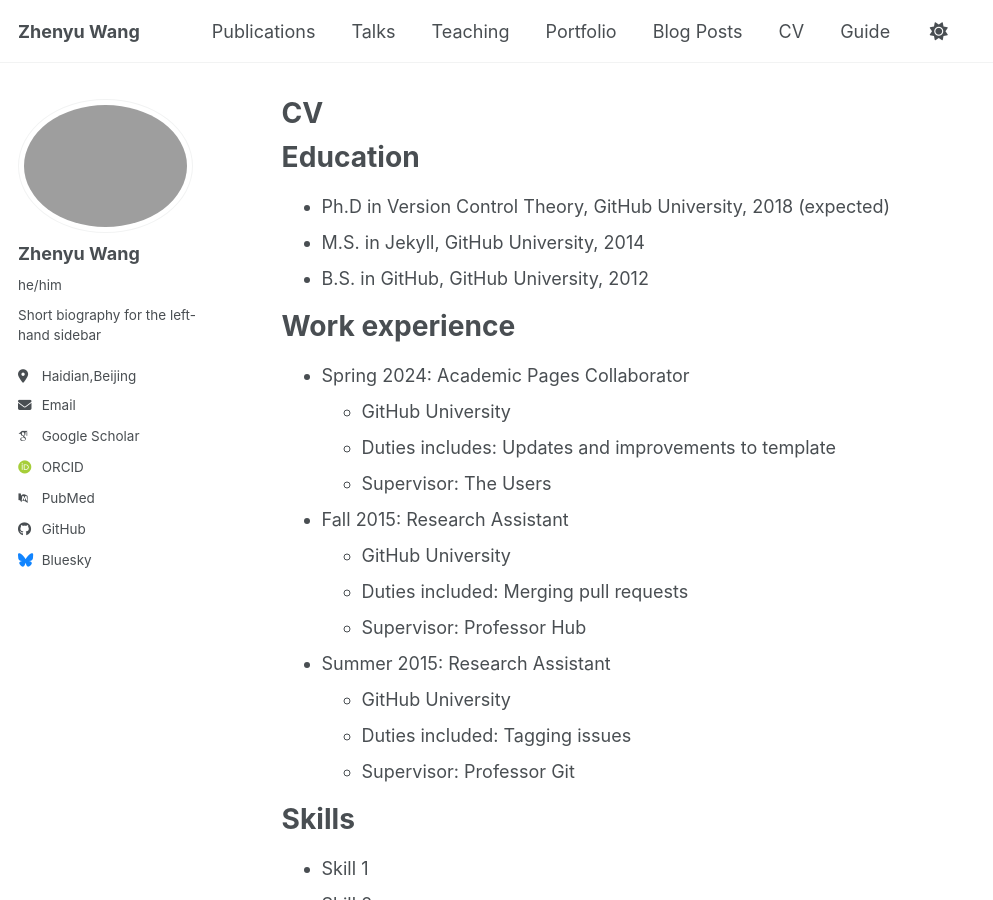
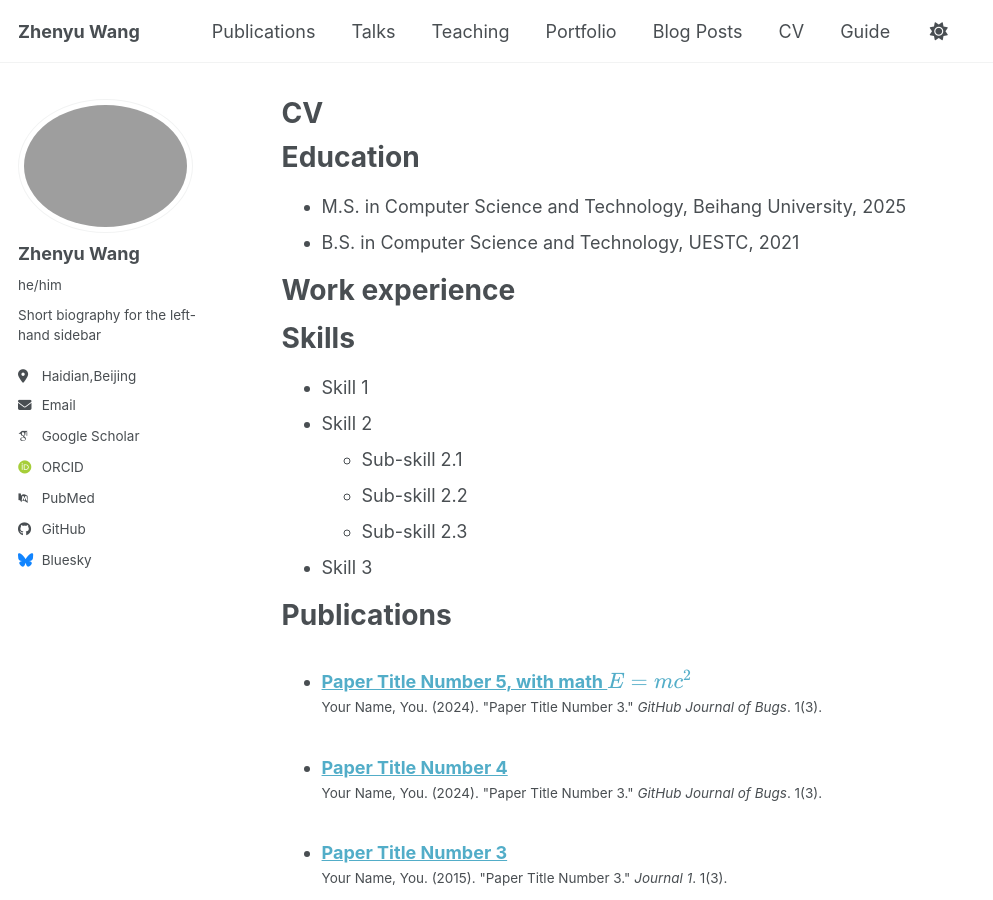
Before and after one commit to xingfenyizhen/xingfenyizhen.github.io, a Jekyll site: the page built from _pages/cv.md, in a window 1280 px wide and 900 px high. Shown: the whole window, without its empty margins (0-993 px from the left). Built offline with Jekyll 4.4.1, drawn with Linux system fonts in a browser that asks for light colours; some web fonts are replaced; a script bundle is joined from its source files by our own code; library files that are not in the unit come from our copies.

Commit message:
Update cv.md

```diff
--- a/_pages/cv.md
+++ b/_pages/cv.md
@@ -11,26 +11,12 @@
 
 Education
 ======
-* Ph.D in Version Control Theory, GitHub University, 2018 (expected)
-* M.S. in Jekyll, GitHub University, 2014
-* B.S. in GitHub, GitHub University, 2012
+* M.S. in Computer Science and Technology, Beihang University, 2025
+* B.S. in Computer Science and Technology, UESTC, 2021
 
 Work experience
 ======
-* Spring 2024: Academic Pages Collaborator
-  * GitHub University
-  * Duties includes: Updates and improvements to template
-  * Supervisor: The Users
 
-* Fall 2015: Research Assistant
-  * GitHub University
-  * Duties included: Merging pull requests
-  * Supervisor: Professor Hub
-
-* Summer 2015: Research Assistant
-  * GitHub University
-  * Duties included: Tagging issues
-  * Supervisor: Professor Git
 
 Skills
 ======
```
